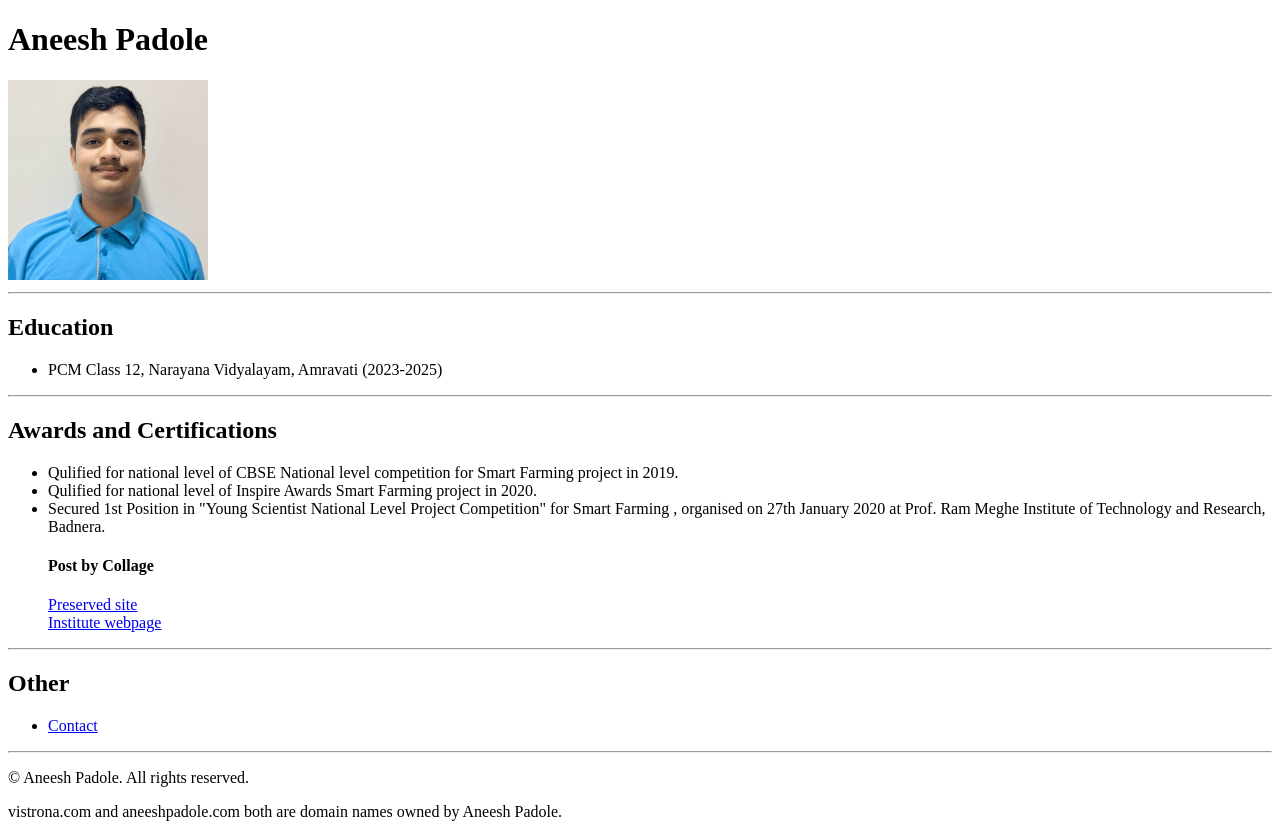
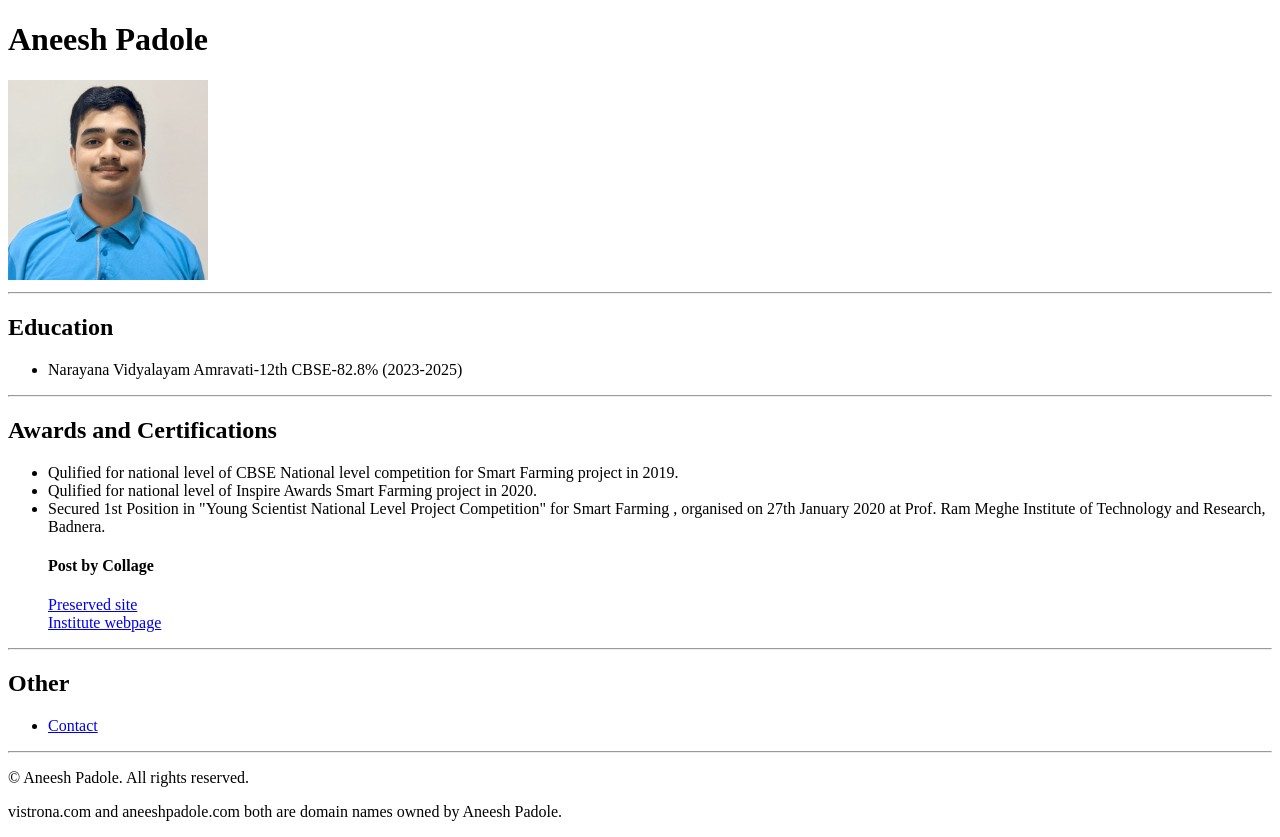
Before and after one commit to VISTRONA/Resume-June-2025, a plain HTML site: page index.html in a window 1280 px wide. Drawn offline with Linux system fonts and the light colour scheme.

Commit message:
Update index.html

```diff
--- a/index.html
+++ b/index.html
@@ -11,7 +11,7 @@
  <hr />
  <h2>Education</h2>
  <p><ul>
-    <li>PCM Class 12, Narayana Vidyalayam, Amravati (2023-2025) </li>
+    <li>Narayana Vidyalayam Amravati-12th CBSE-82.8%     (2023-2025) </li>
  </ul></p>
  <hr />
  <h2>Awards and Certifications</h2>
```
